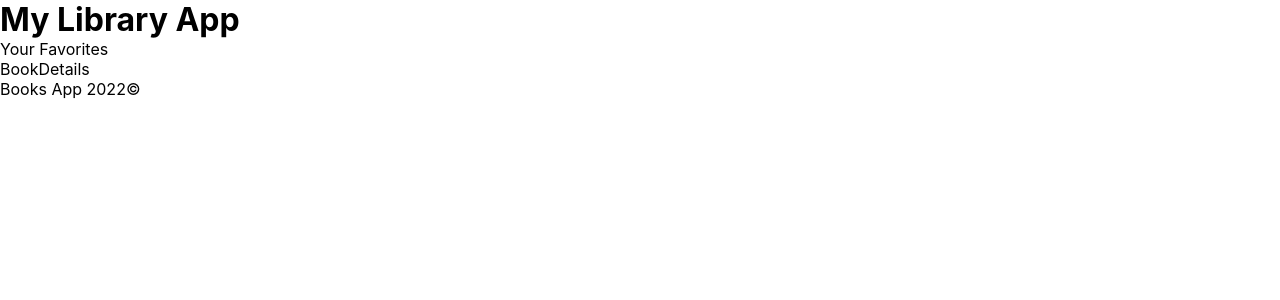
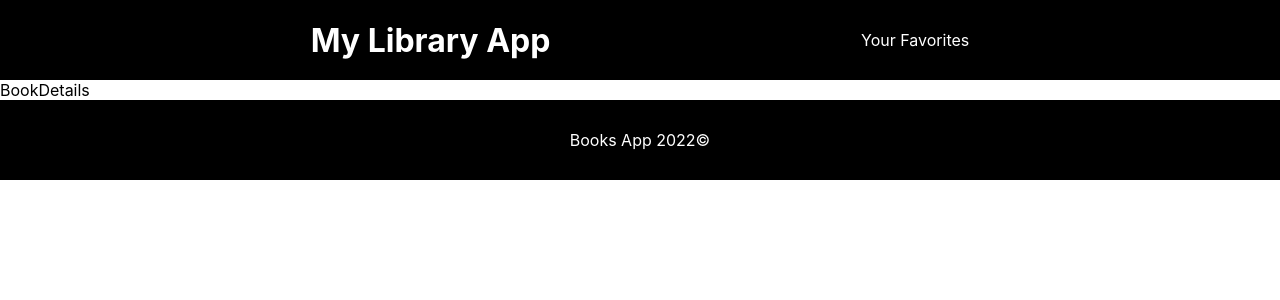
Before and after one commit to OtienohOwinoh/My-LIbrary-App, a React (Create React App) app: page /book/1 in a window 1280 px wide. Shown: the top 300 px of the page. Built offline with nearby package versions, Linux system fonts and the light colour scheme.

Commit message:
This commit styles the header and footer

```diff
--- a/src/App.css
+++ b/src/App.css
@@ -2,6 +2,26 @@
   box-sizing: border-box;
   border: 0;
   margin: 0;
+}
+
+.navbar {
+  width: 100%;
+  height: 10vh;
+  background: black;
+  color: white;
+  display: flex;
+  align-items: center;
+  justify-content: space-evenly;
+}
 
 
+.footer {
+
+width: 100%;
+height: 10vh;
+background: black;
+color: white;
+display: flex;
+align-items: center;
+justify-content: center;
 }
```
